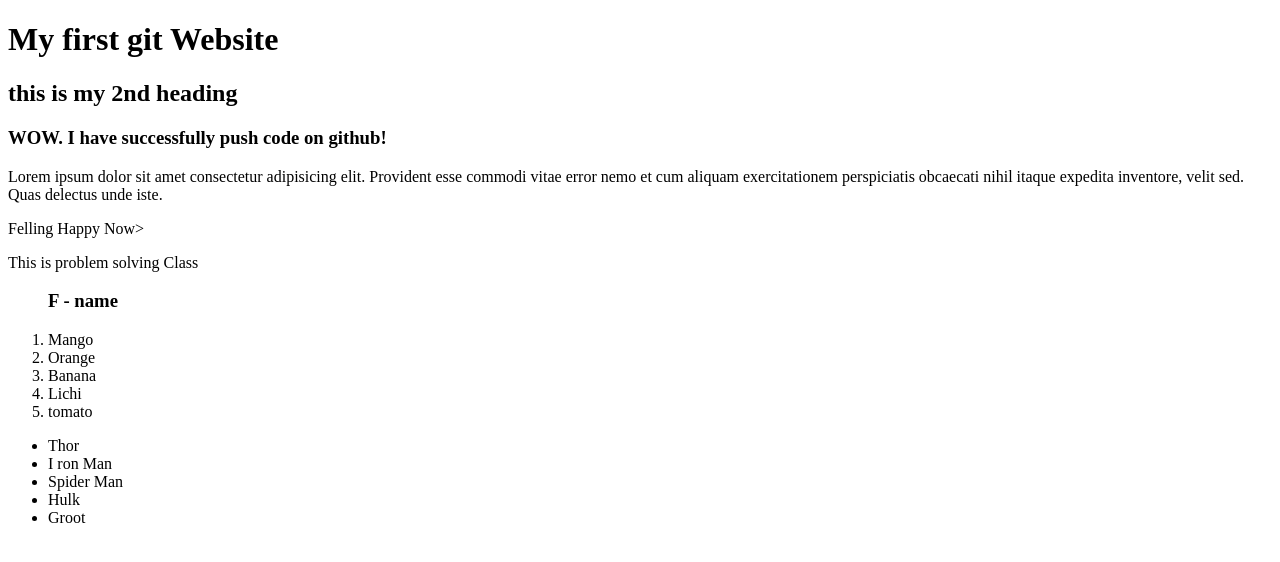
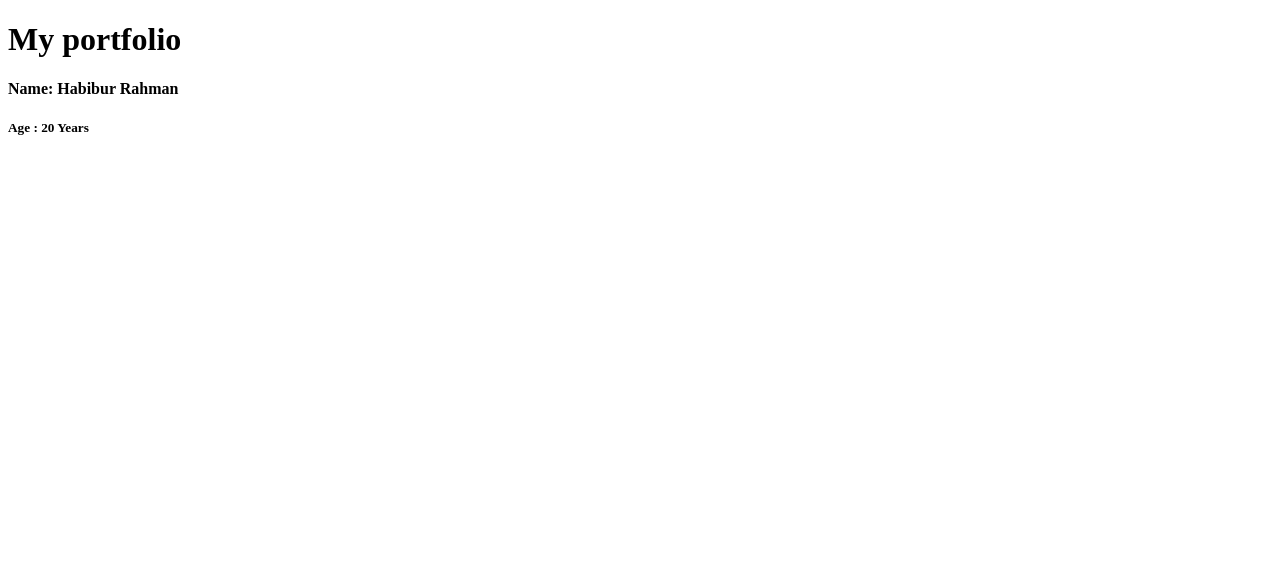
Before and after one commit to Habiburrahman1215/website, a plain HTML site: page index.html in a window 1280 px wide. Drawn offline with Linux system fonts and the light colour scheme.

Commit message:
portfolio

```diff
--- a/index.html
+++ b/index.html
@@ -3,31 +3,12 @@
 <head>
     <meta charset="UTF-8">
     <meta name="viewport" content="width=device-width, initial-scale=1.0">
-    <title>First | Website</title>
+    <title>First | Portfolio Website</title>
 </head>
 <body>
-    <h1>My first git Website</h1>
-    <h2>this is my 2nd heading</h2>
-    <H3>WOW. I have successfully push code on github!</H3>
-    <P>Lorem ipsum dolor sit amet consectetur adipisicing elit. Provident esse commodi vitae error nemo et cum aliquam exercitationem perspiciatis obcaecati nihil itaque expedita inventore, velit sed. Quas delectus unde iste.</P>
-    <p>Felling Happy Now></p>
-    <p>This is problem solving Class</p>
-    <ol>
-        <h3>F - name</h3>
-        <li>Mango</li>
-        <li>Orange</li>
-        <li>Banana</li>
-        <li>Lichi</li>
-        <li>tomato</li>
-    </ol>
-
-    <ul>
-        <li>Thor</li>
-        <li>I ron Man</li>
-        <li>Spider Man</li>
-        <li>Hulk</li>
-        <li>Groot</li>
-    </ul>
+    <h1>My portfolio</h1>
+    <h4>Name:   Habibur Rahman</h4>
+    <h5>Age :   20 Years</h5>
 
 </body>
 </html>
```
